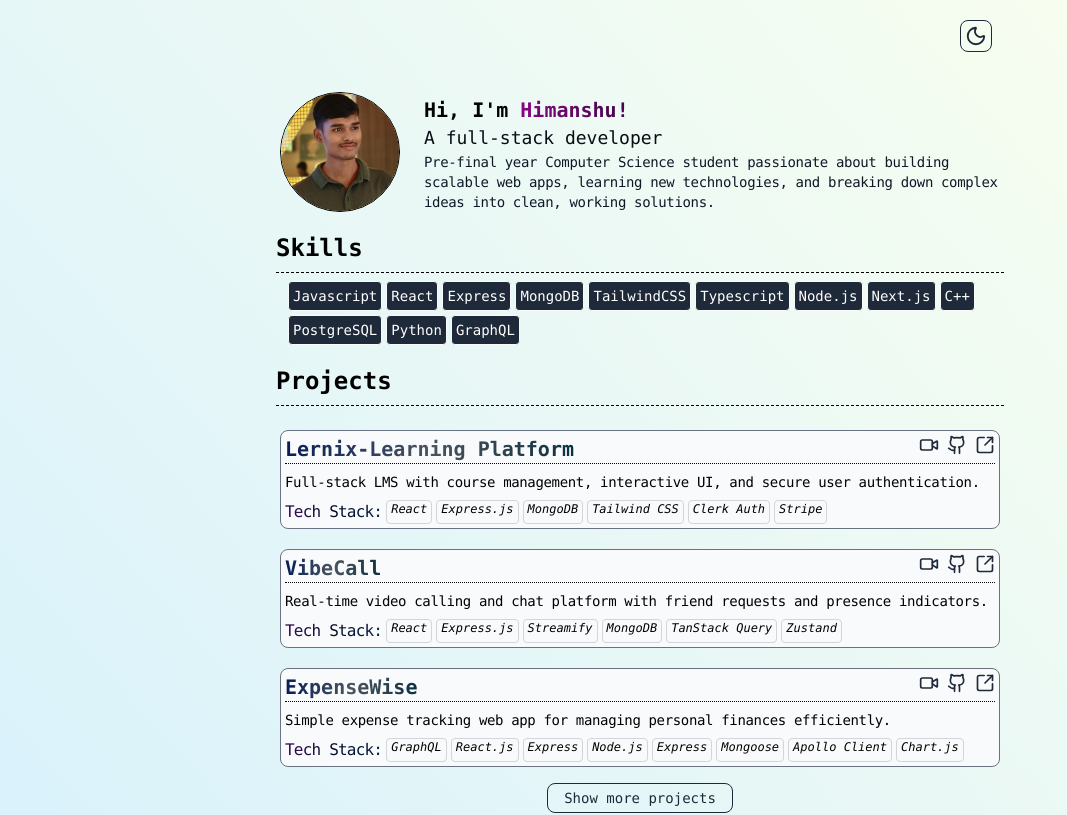
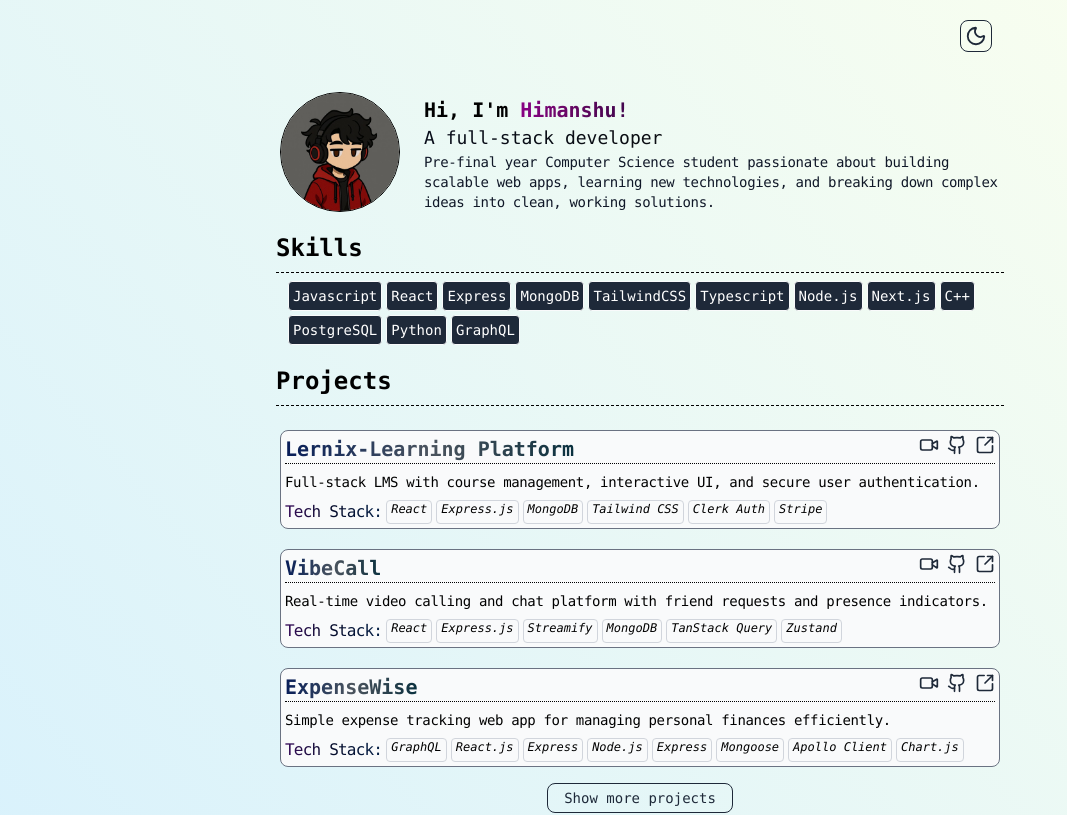
Before and after one commit to himanshur4/portfolio-v1, a React (Vite) app: page / in a window 1280 px wide. Shown: the top 815 px of the page, without its empty margins (0-1067 px from the left). Built offline with nearby package versions, Linux system fonts and the light colour scheme.

Commit message:
pfp-update

```diff
--- a/src/components/Hero.jsx
+++ b/src/components/Hero.jsx
@@ -3,7 +3,7 @@ const Hero = () => {
   return (
     <div className='flex flex-col mt-5 mx-4'>
       <div className="flex flex-col items-start md:items-center md:gap-4 md:flex-row gap-2">
-        <img src="/pfp6.jpg" className='w-15 sm:w-17 md:w-28 lg:w-30 rounded-full ml-2 border-1 dark:border-0' alt="profilePic" />
+        <img src="/pfp13.jpg" className='w-15 sm:w-17 md:w-28 lg:w-30 rounded-full ml-2 border-1 dark:border-0' alt="profilePic" />
         <div className="flex-col mt-1">
           <h1 className='text-xl font-bold ml-2'>Hi, I'm <span className='bg-clip-text text-transparent bg-gradient-to-r from-[#880184] via-[#640761] to-[#41064d] dark:from-[#f46e87] dark:via-[#f17d82] dark:to-[#e53cb2]'>Himanshu!</span></h1>
           <h3 className='text-lg bg-clip-text text-transparent bg-gradient-to-r dark:from-[#A1C2D4] dark:via-[#BAC8A3] dark:to-[#F1F2B5] from-[#080d1a] via-[#0b0d10] to-[#051a21] ml-2 '>A full-stack developer</h3>
```
